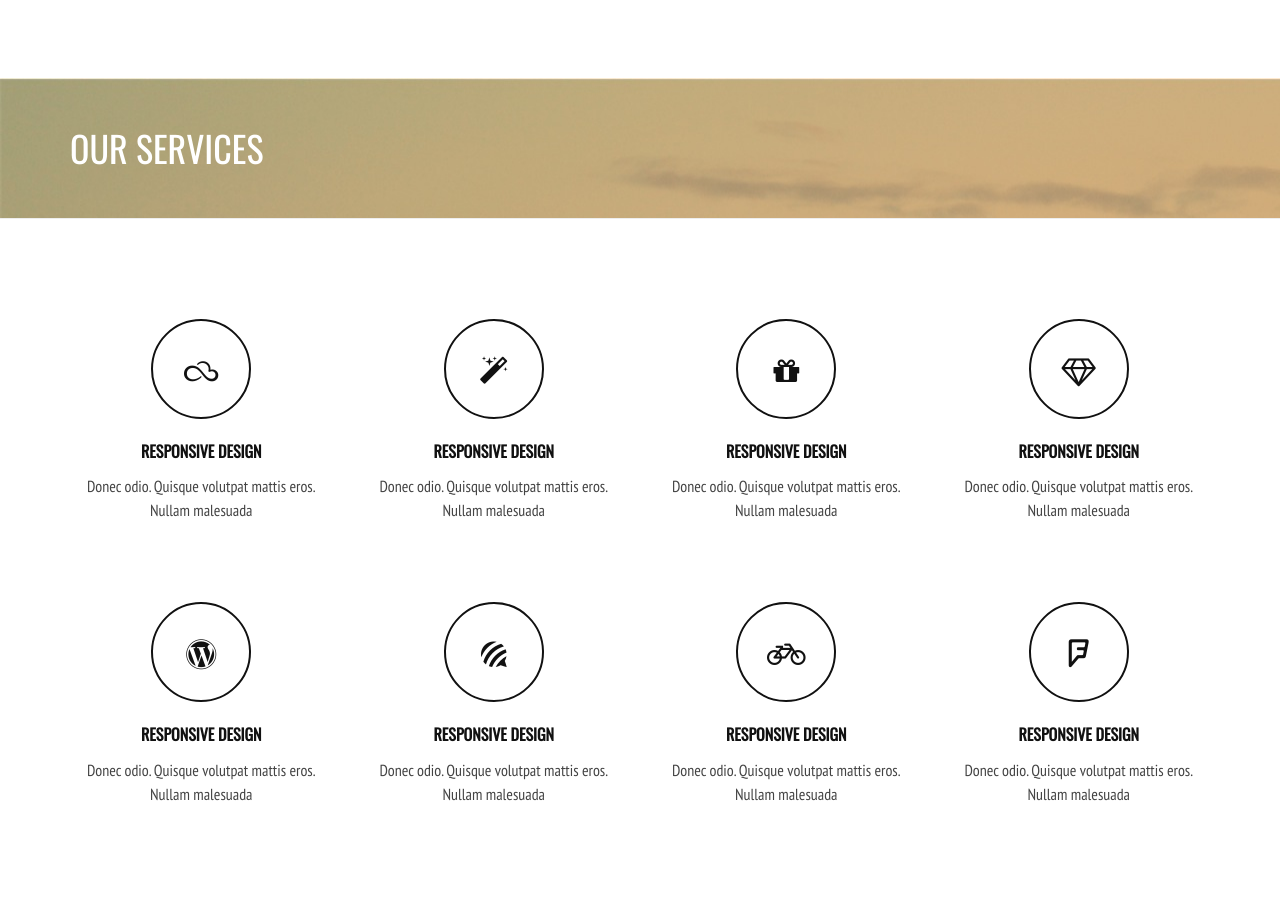
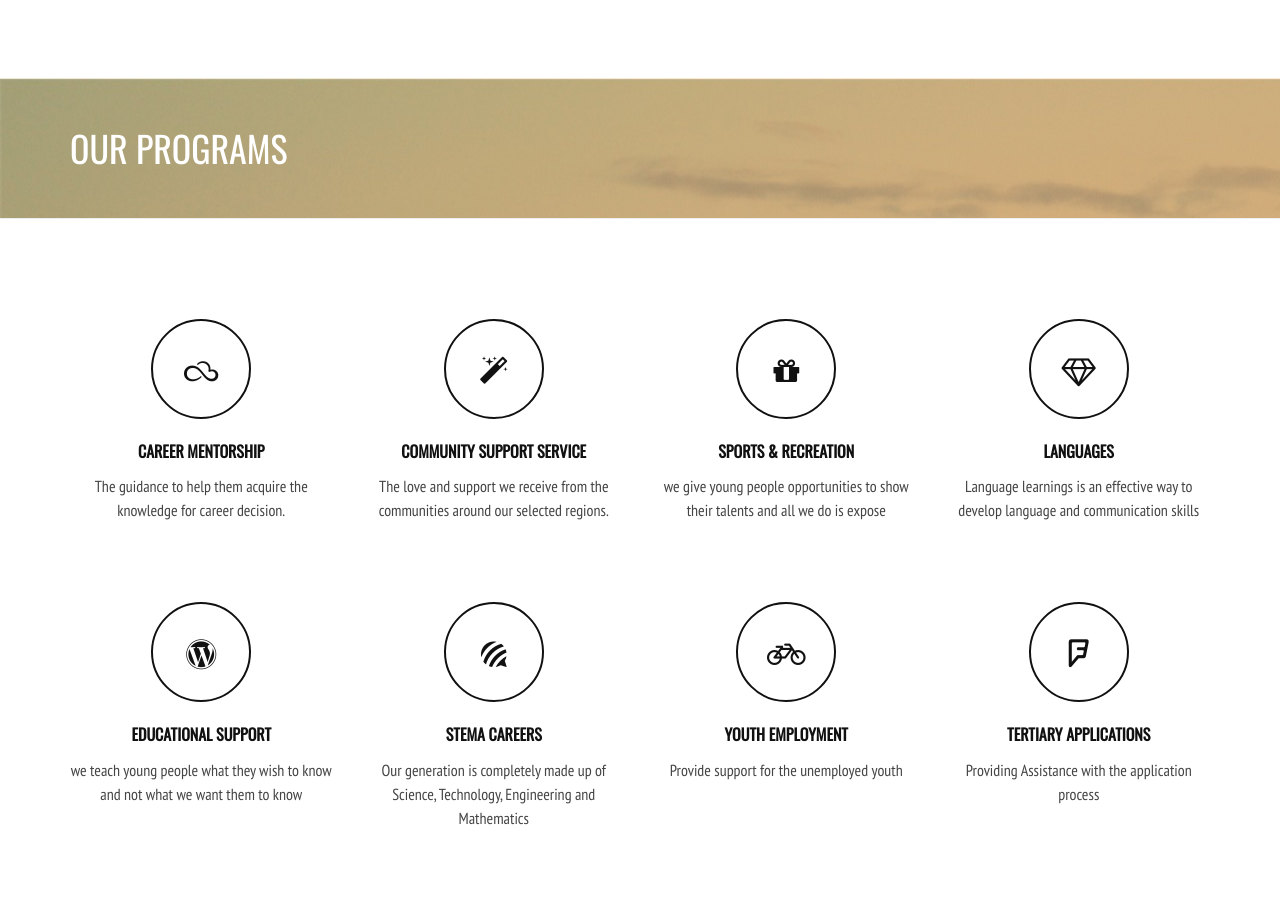
Before and after one commit to Clemmypontsho/imentoru-website, a plain HTML site: page service.html in a window 1280 px wide. Shown: the part 113-1026 px from the top of the page. Drawn offline with nearby package versions, Linux system fonts and the light colour scheme; some packages are replaced by stand-ins of ours.

Commit message:
programs editing

```diff
--- a/service.html
+++ b/service.html
@@ -151,7 +151,7 @@
                 <div class="container">
                     <div class="row">
                         <div class="col-md-12">
-                            <h1>Our Services</h1>
+                            <h1>Our Programs</h1>
                         </div>
                     </div>
                 </div>
@@ -165,59 +165,60 @@
                     <div class="col-md-3">
                         <div class="services-post">
                             <a href="#"><i class="fa fa-skyatlas"></i></a>
-                            <h2>RESPONSIVE DESIGN</h2>
-                            <p>Donec odio. Quisque volutpat mattis eros. Nullam malesuada </p>
+                            <h2>CAREER MENTORSHIP</h2>
+                            <p>The guidance to help them acquire the knowledge for career decision. </p>
                         </div>
                     </div>
                     <div class="col-md-3">
                         <div class="services-post">
                             <a href="#"><i class="fa fa-magic"></i></a>
-                            <h2>RESPONSIVE DESIGN</h2>
-                            <p>Donec odio. Quisque volutpat mattis eros. Nullam malesuada </p>
+                            <h2>COMMUNITY SUPPORT SERVICE</h2>
+                            <p>The love and support we receive from the communities around our selected regions. </p>
                         </div>
                     </div>
                     <div class="col-md-3">
                         <div class="services-post">
                             <a href="#"><i class="fa fa-gift"></i></a>
-                            <h2>RESPONSIVE DESIGN</h2>
-                            <p>Donec odio. Quisque volutpat mattis eros. Nullam malesuada </p>
+                            <h2>SPORTS & RECREATION</h2>
+                            <p>we give young people opportunities to show their talents and all we do is expose </p>
                         </div>
                     </div>
                     <div class="col-md-3">
                         <div class="services-post">
                             <a href="#"><i class="fa fa-diamond"></i></a>
-                            <h2>RESPONSIVE DESIGN</h2>
-                            <p>Donec odio. Quisque volutpat mattis eros. Nullam malesuada </p>
+                            <h2>LANGUAGES</h2>
+                            <p>Language learnings is an effective way to develop language and communication skills </p>
                         </div>
                     </div>
                     <div class="col-md-3">
                         <div class="services-post">
                             <a href="#"><i class="fa fa-wordpress"></i></a>
-                            <h2>RESPONSIVE DESIGN</h2>
-                            <p>Donec odio. Quisque volutpat mattis eros. Nullam malesuada </p>
+                            <h2>EDUCATIONAL SUPPORT</h2>
+                            <p>we teach young people what they wish to know and not what we want them to know </p>
                         </div>
                     </div>
                     <div class="col-md-3">
                         <div class="services-post">
                             <a href="#"><i class="fa fa-forumbee"></i></a>
-                            <h2>RESPONSIVE DESIGN</h2>
-                            <p>Donec odio. Quisque volutpat mattis eros. Nullam malesuada </p>
+                            <h2>STEMA CAREERS</h2>
+                            <p>Our generation is completely made up of Science, Technology, Engineering and Mathematics </p>
                         </div>
                     </div>
                     <div class="col-md-3">
                         <div class="services-post">
                             <a href="#"><i class="fa fa-bicycle"></i></a>
-                            <h2>RESPONSIVE DESIGN</h2>
-                            <p>Donec odio. Quisque volutpat mattis eros. Nullam malesuada </p>
+                            <h2>Youth Employment</h2>
+                            <p>Provide support for the unemployed youth</p>
                         </div>
                     </div>
                     <div class="col-md-3">
                         <div class="services-post">
                             <a href="#"><i class="fa fa-foursquare"></i></a>
-                            <h2>RESPONSIVE DESIGN</h2>
-                            <p>Donec odio. Quisque volutpat mattis eros. Nullam malesuada </p>
+                            <h2>Tertiary applications</h2>
+                            <p>Providing Assistance with the application process </p>
                         </div>
                     </div>
+
                 </div>
             </div>
         </section>
```
Also changed, not shown: index.html (+16 -2 lines).
